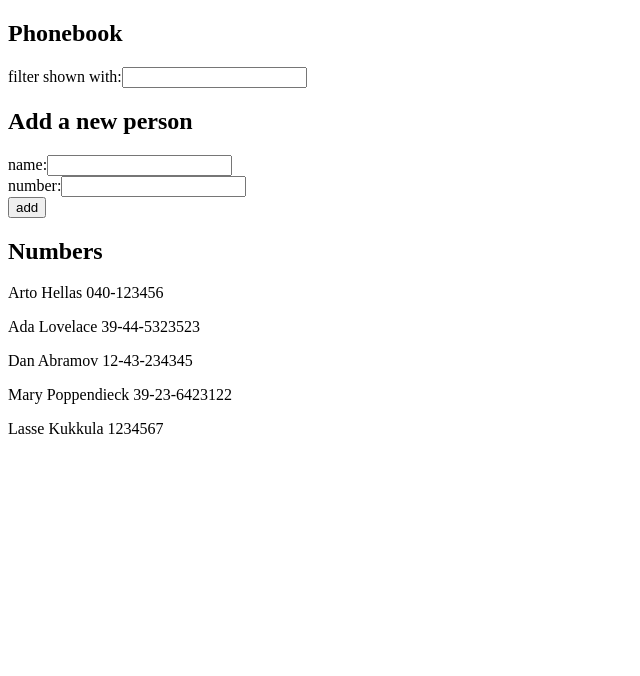
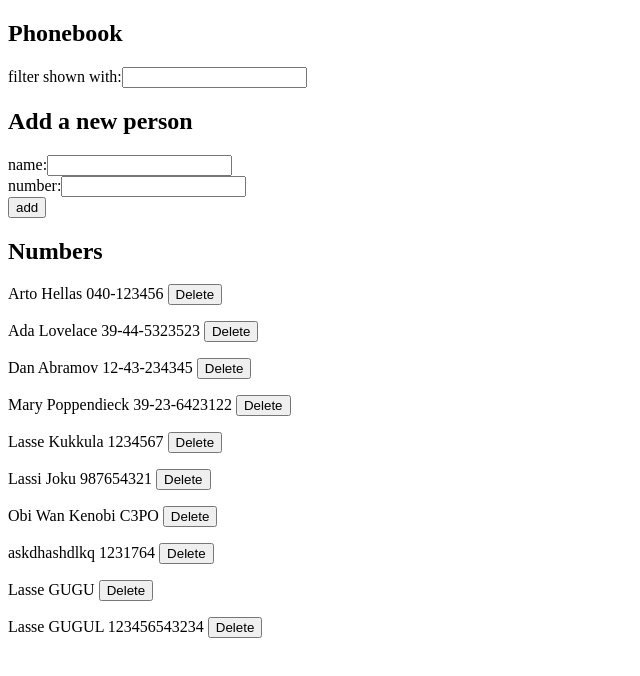
Before and after one commit to lanttu1243/FullStack, a React (Vite) app in the folder osa2/puhelinluettelo/: page / in a window 1280 px wide. Shown: the top 676 px of the page, without its empty margins (0-640 px from the left). Built offline with nearby package versions, Linux system fonts and the light colour scheme; data requests are answered from the project's data file.

Commit message:
exercises 2.11 DONE

```diff
--- a/osa2/puhelinluettelo/src/App.jsx
+++ b/osa2/puhelinluettelo/src/App.jsx
@@ -1,5 +1,6 @@
 import { useState, useEffect } from 'react'
 import axios from "axios";
+import noteService from "./services/numbers"
 
 const Filter = (props) => {
     return (
@@ -49,7 +50,7 @@ const Persons = (props) => {
             <h2>Numbers</h2>
             {props.people.filter(person => person.name.toLowerCase().includes(props.filtr.toLowerCase())).map(person =>
                 <p key={person.name}>
-                    {person.name} {person.number}
+                    {person.name} {person.number} <button> Delete </button>
                 </p>)}
         </div>
 
@@ -59,19 +60,13 @@ const Persons = (props) => {
 const App = () => {
     const [persons, setPersons] = useState([])
     // A function used to pull the contents of db.json/persons
-    const loadJson = () => {
-        useEffect(() => {
-            console.log('effect')
-            axios
-                .get('http://localhost:3001/persons')
-                .then(response => {
-                    console.log('promise fulfilled')
-                    setPersons(response.data)
+    useEffect(() => {
+        noteService
+            .getAll()
+            .then(response => {
+                setPersons(response.data)
                 })
-        }, [])
-        console.log('render', persons.length, 'notes')
-    }
-    loadJson()
+            }, [])
     const [newName, setNewName] = useState('')
     const [newNumber, setNewNumber] = useState('')
     const [searchFilter, setSearchFilter] = useState('')
@@ -91,6 +86,12 @@ const App = () => {
         } else {
             setPersons(persons.concat(numberObject))
             console.log(persons)
+            noteService
+                .create(numberObject)
+                .then(response => {
+                    setPersons(persons.concat(response.data))
+                })
+
         }
         setNewName('')
         setNewNumber('')
--- a/osa2/puhelinluettelo/src/db.json
+++ b/osa2/puhelinluettelo/src/db.json
@@ -1,5 +1,5 @@
 {
-  "persons":[
+  "persons": [
     {
       "name": "Arto Hellas",
       "number": "040-123456",
@@ -24,6 +24,31 @@
       "name": "Lasse Kukkula",
       "number": "1234567",
       "id": 5
+    },
+    {
+      "name": "Lassi Joku",
+      "number": "987654321",
+      "id": 6
+    },
+    {
+      "name": "Obi Wan Kenobi",
+      "number": "C3PO",
+      "id": 7
+    },
+    {
+      "name": "askdhashdlkq",
+      "number": "1231764",
+      "id": 8
+    },
+    {
+      "name": "Lasse",
+      "number": " GUGU",
+      "id": 9
+    },
+    {
+      "name": "Lasse GUGUL",
+      "number": "123456543234",
+      "id": 10
     }
   ]
 }
--- /dev/null
+++ b/osa2/puhelinluettelo/src/services/numbers.js
@@ -0,0 +1,17 @@
+import axios from "axios";
+const baseUrl = "http://localhost:3001/persons"
+
+const getAll = () => {
+    return axios.get(baseUrl)
+}
+const create = (newObject) => {
+    return axios.post(baseUrl, newObject)
+}
+const update = (id, newObject) => {
+    return axios.put(`${baseUrl}/${id}`, newObject)
+}
+export default {
+    getAll,
+    create,
+    update
+}
```
